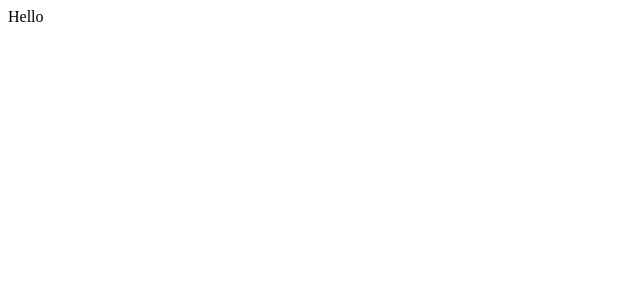
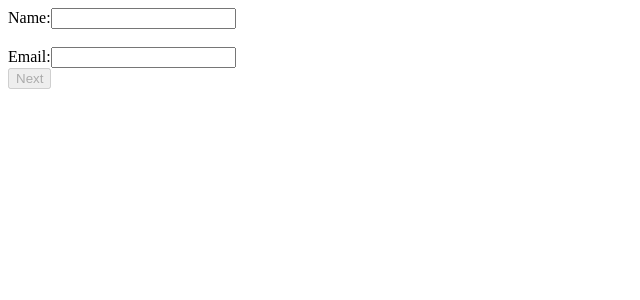
Before and after one commit to bobbyDeepak1415/new_App, a React (Vite) app: page / in a window 1280 px wide. Shown: the top 300 px of the page, without its empty margins (0-640 px from the left). Built offline with nearby package versions, Linux system fonts and the light colour scheme.

Commit message:
changes made

```diff
--- a/src/Demo.jsx
+++ b/src/Demo.jsx
@@ -1,9 +1,83 @@
-import React from 'react'
+import React, { useState } from 'react'
 
 const Demo = () => {
+
+  const userDetails={Name:"",email:"",role:"",terms:false}
+
+  const [formData,setFormData]=useState(userDetails)
+
+  const [isSubmitted,setIsSubmitted]=useState(false)
+  const [step,setStep]=useState(1)
+
+
+const isStep1Valid=formData.Name && formData.email
+const isStep2Valid=formData.role && formData.terms
+
+const handleChange=(e)=>{
+  setFormData(prev=>({...prev,[e.target.name]:e.target.value}))
+}
+
+if(isSubmitted){
+  return <div>
+    <p>Name: {formData.Name}</p>
+    <br></br>
+    <br></br>
+    <p>Email: {formData.email}</p>
+    <br></br>
+    <br></br>
+    <p>Role: {formData.role}</p>
+    <br></br>
+    <br></br>
+    <p>terms: {formData.terms ? 'Yes' :"No"}</p>
+    <br></br>
+    <br></br>
+    <p>Successfully LoggedIn</p>
+  </div>
+}
+
+
   return (
     <div>
-      Hello
+
+{step===1 && (
+  <div>
+
+      <div>
+        <label>Name:</label>
+        <input  value={formData.Name} name="Name" onChange={handleChange}/>
+      </div>
+      <br></br>
+      <div>
+        <label>Email:</label>
+        <input  value={formData.email} name="email" onChange={handleChange}/>
+      </div>
+      <button disabled={!isStep1Valid} onClick={()=>setStep(2)}>Next</button>
+  </div>
+
+)}
+
+{step===2 && (
+
+<div>
+
+      <br></br>
+      <div>
+        <label>Role:</label>
+        <select name="role" value={formData.role} onChange={handleChange}>
+          <option>Developer</option>
+          <option>Tester</option>
+          <option>Recruiter</option>
+        </select>
+      </div>
+      <br></br>
+      <div>
+        <label>Terms:</label>
+        <input name="terms" type='checkbox' checked={formData.terms} onChange={handleChange}/>
+      </div>
+      <button disabled={!isStep2Valid} onClick={()=>setIsSubmitted(true)}>Login</button>
+      <br></br>
+</div>
+)}
     </div>
   )
 }
```
